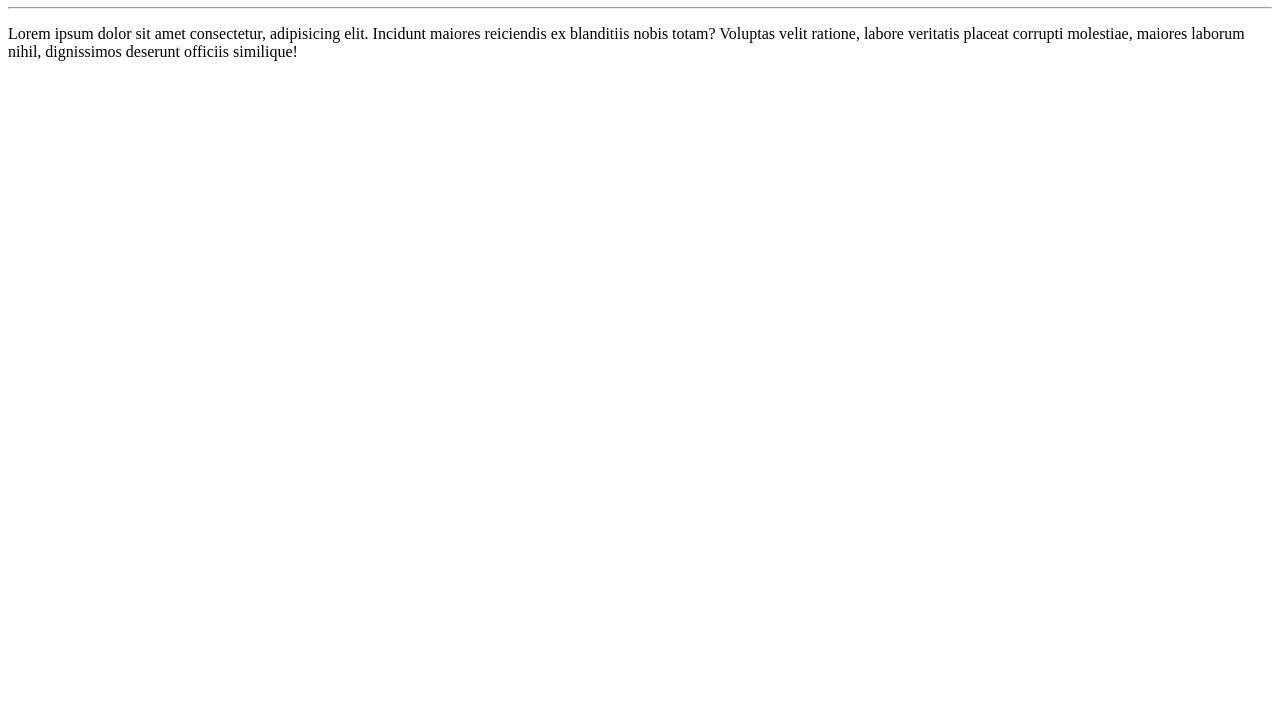
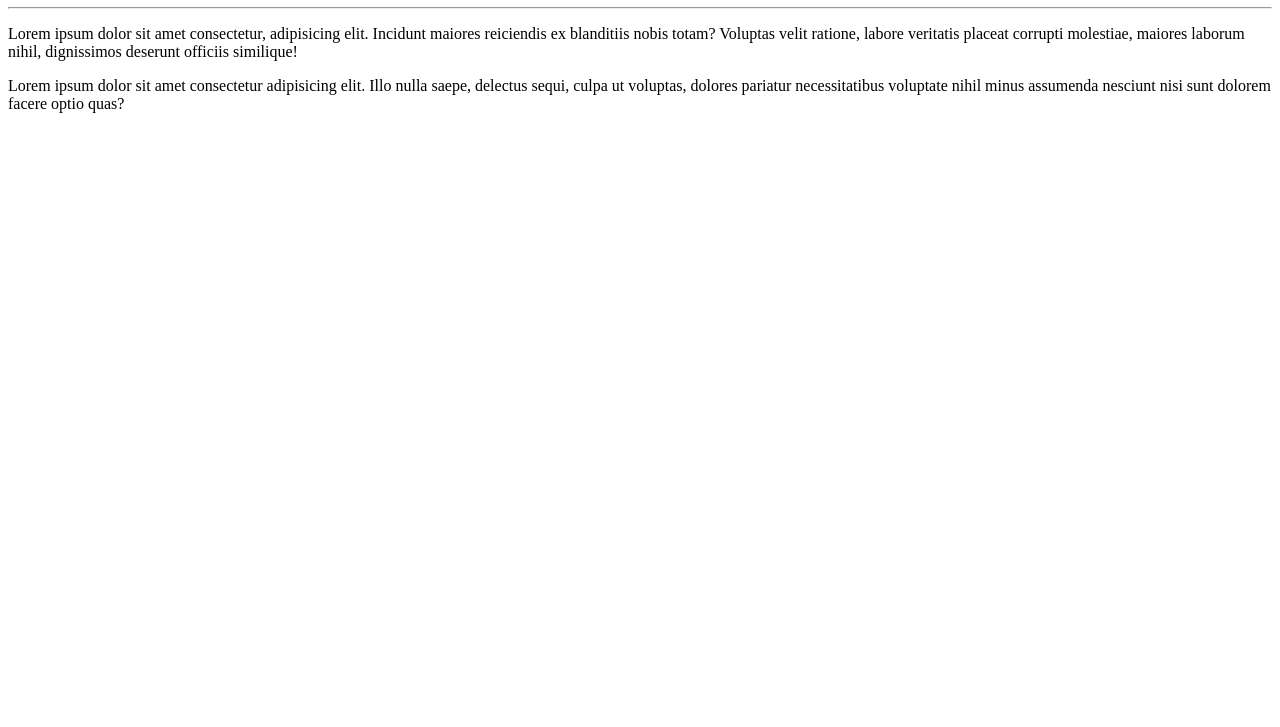
Before and after one commit to RafalMoraess/Ola-Mundo, a plain HTML site: page site-exemplo/index.html in a window 1280 px wide. Shown: the part 73-800 px from the top of the page. Drawn offline with Linux system fonts and the light colour scheme.

Commit message:
adicionei um parágrafo

```diff
--- a/site-exemplo/index.html
+++ b/site-exemplo/index.html
@@ -9,5 +9,6 @@
     <h1>Olá, Mundo!</h1>
     <hr>
     <p>Lorem ipsum dolor sit amet consectetur, adipisicing elit. Incidunt maiores reiciendis ex blanditiis nobis totam? Voluptas velit ratione, labore veritatis placeat corrupti molestiae, maiores laborum nihil, dignissimos deserunt officiis similique!</p>
+    <p>Lorem ipsum dolor sit amet consectetur adipisicing elit. Illo nulla saepe, delectus sequi, culpa ut voluptas, dolores pariatur necessitatibus voluptate nihil minus assumenda nesciunt nisi sunt dolorem facere optio quas?</p>
 </body>
 </html>
```
